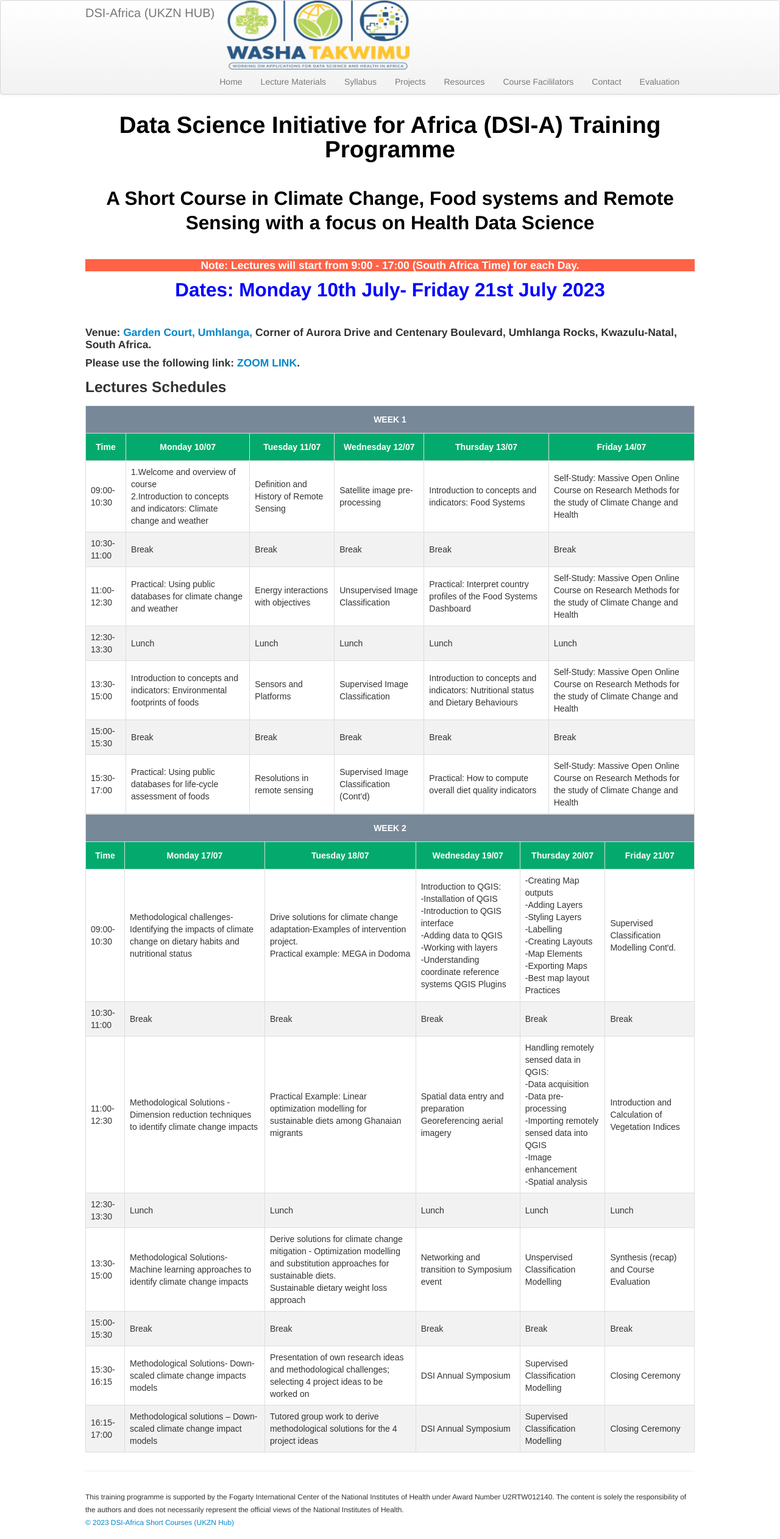
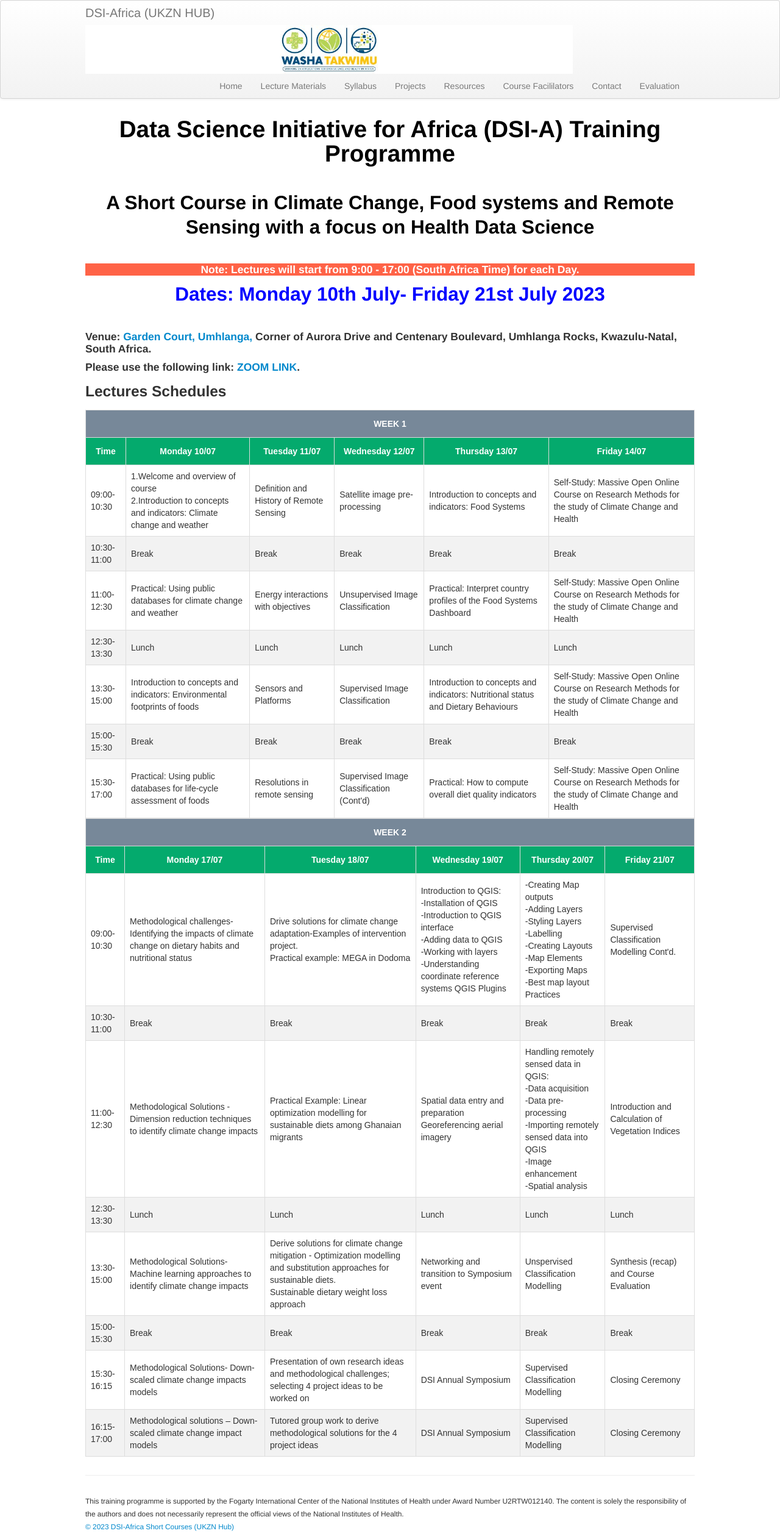
Before and after one commit to ccfscourseukzn/ccfscourseukzn.github.io, a Jekyll site: the page built from index.md, in a window 1280 px wide. Shown: the whole page at 61% size. Built offline with Jekyll 4.4.1, drawn with Linux system fonts in a browser that asks for light colours.

Commit message:
Update default.html

```diff
--- a/_includes/themes/twitter/default.html
+++ b/_includes/themes/twitter/default.html
@@ -32,7 +32,7 @@
       <div class="navbar-inner">
         <div class="container-narrow">
           <a class="brand" href="{{ HOME_PATH }}">{{ site.title }}</a>
-          <img src="https://ccfscourseukzn.github.io/figures/logoA.png" height="100px" width="300px" alt="DSI_Alogo"/>
+          <img src="https://ccfscourseukzn.github.io/figures/logonew.jpg" height="100px" width="800px" alt="DSI_Alogo"/>
 
           <ul class="nav">
               <li><a href="{{ BASE_PATH }}/index.html">Home</a></li>
```
